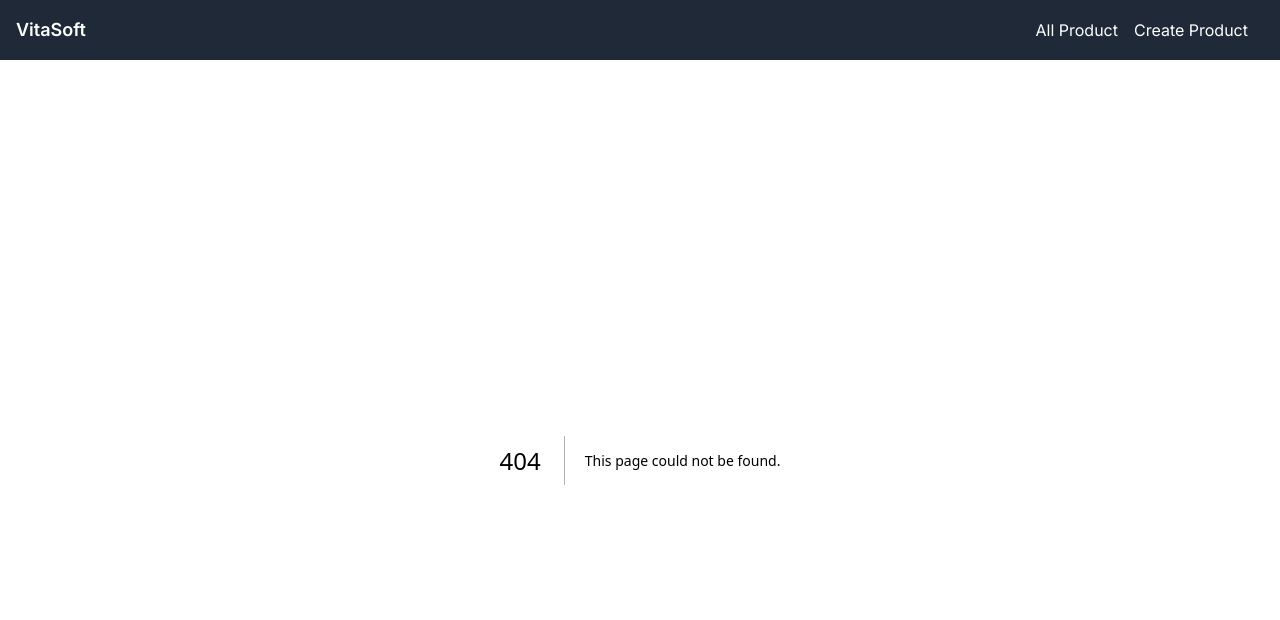
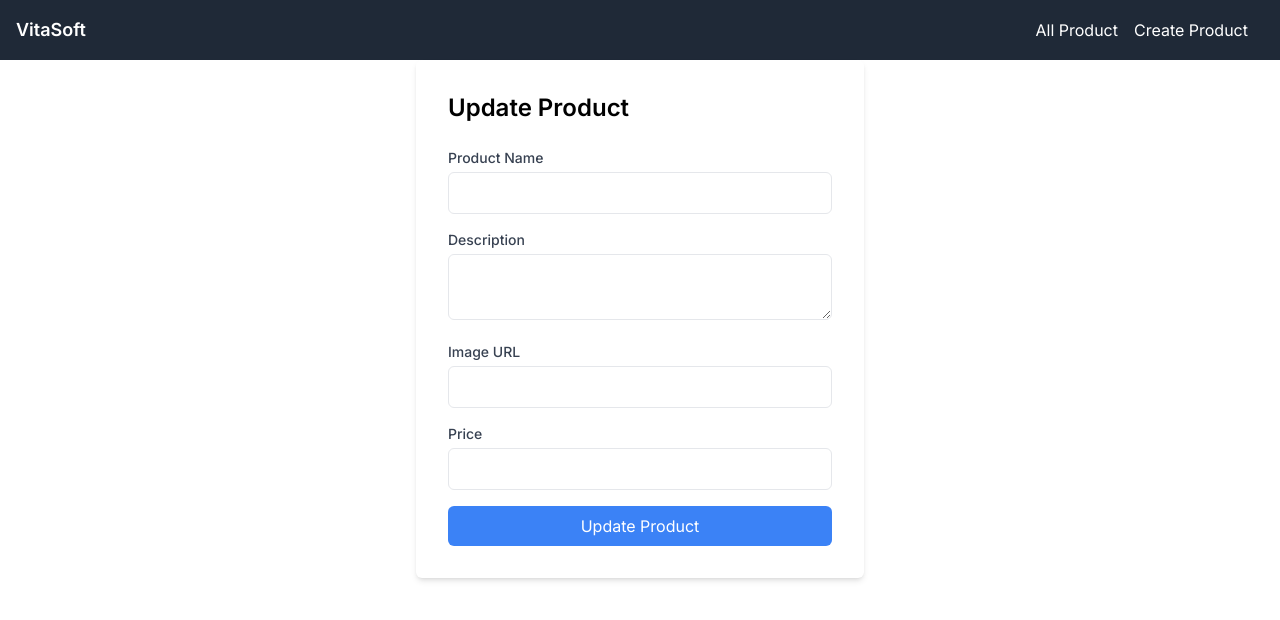
Before and after one commit to shakhawatsalam/vitaSoft-client, a Next.js app: page /product/update-product in a window 1280 px wide. Before the commit this address had no page. Shown: the top 620 px of the page. Built offline with nearby package versions, Linux system fonts and the light colour scheme.

Commit message:
create product and update  product forme created

```diff
--- a/next.config.mjs
+++ b/next.config.mjs
@@ -1,4 +1,22 @@
 /** @type {import('next').NextConfig} */
-const nextConfig = {};
+const nextConfig = {
+  reactStrictMode: true,
+  images: {
+    remotePatterns: [
+      {
+        protocol: "https",
+        hostname: "images.unsplash.com",
+      },
+      {
+        protocol: "https",
+        hostname: "hydeparkwinterwonderland.com",
+      },
+      {
+        protocol: "https",
+        hostname: "wembleypark.com",
+      },
+    ],
+  },
+};
 
 export default nextConfig;
--- a/src/app/page.tsx
+++ b/src/app/page.tsx
@@ -1,7 +1,13 @@
-
+import ProductCard from "@/components/ProductCard";
 
 export default function Home() {
-  return <main>
-
-  </main>;
+  return (
+    <main>
+      <div className='grid sm:grid-cols-2 lg:grid-cols-4 gap-5 place-content-center mt-10'>
+        <ProductCard></ProductCard>
+        <ProductCard></ProductCard>
+        <ProductCard></ProductCard>
+      </div>
+    </main>
+  );
 }
--- a/src/app/product/create-product/page.tsx
+++ b/src/app/product/create-product/page.tsx
@@ -1,7 +1,12 @@
+import CreateProductForm from "@/components/CreateProductForm";
 import React from "react";
 
 const CreateProductPage = () => {
-  return <div>CreateProduct Page Main</div>;
+  return (
+    <div>
+      <CreateProductForm></CreateProductForm>
+    </div>
+  );
 };
 
 export default CreateProductPage;
--- /dev/null
+++ b/src/app/product/update-product/page.tsx
@@ -0,0 +1,12 @@
+import UpdateProductForm from "@/components/UpdateProductForm";
+import React from "react";
+
+const page = () => {
+  return (
+    <div>
+      <UpdateProductForm></UpdateProductForm>
+    </div>
+  );
+};
+
+export default page;
--- /dev/null
+++ b/src/components/CreateProductForm.tsx
@@ -0,0 +1,109 @@
+"use client";
+
+import { useState } from "react";
+
+const CreateProductForm = () => {
+  const [productData, setProductData] = useState({
+    name: "",
+    description: "",
+    imageUrl: "",
+    price: "",
+  });
+
+  const handleChange = (e: any) => {
+    const { name, value } = e.target;
+    setProductData({
+      ...productData,
+      [name]: value,
+    });
+  };
+
+  const handleSubmit = (e: any) => {
+    e.preventDefault();
+    // Implement your logic to handle form submission
+    console.log("Product Data:", productData);
+    // You can send the data to an API or perform other actions here
+  };
+
+  return (
+    <div className='max-w-md mx-auto bg-white p-8 shadow-md rounded-md'>
+      <h2 className='text-2xl font-semibold mb-6'>Create Product</h2>
+      <form onSubmit={handleSubmit}>
+        <div className='mb-4'>
+          <label
+            htmlFor='name'
+            className='block text-sm font-medium text-gray-700'>
+            Product Name
+          </label>
+          <input
+            type='text'
+            id='name'
+            name='name'
+            value={productData.name}
+            onChange={handleChange}
+            className='mt-1 p-2 w-full border rounded-md focus:outline-none focus:ring focus:border-blue-300'
+            required
+          />
+        </div>
+
+        <div className='mb-4'>
+          <label
+            htmlFor='description'
+            className='block text-sm font-medium text-gray-700'>
+            Description
+          </label>
+          <textarea
+            id='description'
+            name='description'
+            value={productData.description}
+            onChange={handleChange}
+            className='mt-1 p-2 w-full border rounded-md focus:outline-none focus:ring focus:border-blue-300'
+            // rows='3'
+            required></textarea>
+        </div>
+
+        <div className='mb-4'>
+          <label
+            htmlFor='imageUrl'
+            className='block text-sm font-medium text-gray-700'>
+            Image URL
+          </label>
+          <input
+            type='url'
+            id='imageUrl'
+            name='imageUrl'
+            value={productData.imageUrl}
+            onChange={handleChange}
+            className='mt-1 p-2 w-full border rounded-md focus:outline-none focus:ring focus:border-blue-300'
+            required
+          />
+        </div>
+
+        <div className='mb-4'>
+          <label
+            htmlFor='price'
+            className='block text-sm font-medium text-gray-700'>
+            Price
+          </label>
+          <input
+            type='number'
+            id='price'
+            name='price'
+            value={productData.price}
+            onChange={handleChange}
+            className='mt-1 p-2 w-full border rounded-md focus:outline-none focus:ring focus:border-blue-300'
+            required
+          />
+        </div>
+
+        <button
+          type='submit'
+          className='w-full bg-blue-500 text-white p-2 rounded-md hover:bg-blue-700 focus:outline-none focus:ring focus:border-blue-300'>
+          Create Product
+        </button>
+      </form>
+    </div>
+  );
+};
+
+export default CreateProductForm;
--- /dev/null
+++ b/src/components/ProductCard.tsx
@@ -0,0 +1,38 @@
+// components/ProductCard.js
+
+import Image from "next/image";
+import Link from "next/link";
+
+const ProductCard = () => {
+  return (
+    <div className='max-w-xs mx-auto bg-white shadow-md rounded-md overflow-hidden'>
+      <div className='relative aspect-w-3 aspect-h-4'>
+        <Image
+          src={
+            "https://images.unsplash.com/photo-1697462248006-662f35b913ef?q=80&w=2070&auto=format&fit=crop&ixlib=rb-4.0.3&ixid=M3wxMjA3fDB8MHxwaG90by1wYWdlfHx8fGVufDB8fHx8fA%3D%3Dhttps://images.unsplash.com/photo-1697462248006-662f35b913ef?q=80&w=2070&auto=format&fit=crop&ixlib=rb-4.0.3&ixid=M3wxMjA3fDB8MHxwaG90by1wYWdlfHx8fGVufDB8fHx8fA%3D%3D"
+          }
+          alt=''
+          className='rounded-t-md'
+          width={200}
+          height={200}
+        />
+      </div>
+
+      <div className='p-4'>
+        <h2 className='text-gray-900 font-semibold text-lg'>name</h2>
+        <p className='mt-2 text-gray-700'>$price</p>
+      </div>
+
+      <div className='flex justify-between space-x-2 p-4'>
+        <Link  className='text-blue-500 hover:underline' href='/product/update-product'>
+          Update
+        </Link>
+        <Link className='text-red-500 hover:underline' href='#'>
+          Delete
+        </Link>
+      </div>
+    </div>
+  );
+};
+
+export default ProductCard;
--- /dev/null
+++ b/src/components/UpdateProductForm.tsx
@@ -0,0 +1,116 @@
+"use client";
+
+import { useState } from "react";
+
+const UpdateProductForm = () =>
+  //     { initialData,
+  //   onUpdate,
+  // }: {
+  //   initialData: any;
+  //   onUpdate: any;
+  //     }
+  {
+    //   const [productData, setProductData] = useState(initialData);
+    const [productData, setProductData] = useState({
+      name: "",
+      description: "",
+      imageUrl: "",
+      price: "",
+    });
+
+    const handleChange = (e: any) => {
+      const { name, value } = e.target;
+
+      // setProductData({
+      //   ...productData,
+      //   [name]: value,
+      // });
+    };
+
+    const handleSubmit = (e: any) => {
+      e.preventDefault();
+      // Implement your logic to handle form submission
+      // onUpdate(productData);
+    };
+
+    return (
+      <div className='max-w-md mx-auto bg-white p-8 shadow-md rounded-md'>
+        <h2 className='text-2xl font-semibold mb-6'>Update Product</h2>
+        <form onSubmit={handleSubmit}>
+          <div className='mb-4'>
+            <label
+              htmlFor='name'
+              className='block text-sm font-medium text-gray-700'>
+              Product Name
+            </label>
+            <input
+              type='text'
+              id='name'
+              name='name'
+              value={productData.name}
+              onChange={handleChange}
+              className='mt-1 p-2 w-full border rounded-md focus:outline-none focus:ring focus:border-blue-300'
+              required
+            />
+          </div>
+
+          <div className='mb-4'>
+            <label
+              htmlFor='description'
+              className='block text-sm font-medium text-gray-700'>
+              Description
+            </label>
+            <textarea
+              id='description'
+              name='description'
+              value={productData.description}
+              onChange={handleChange}
+              className='mt-1 p-2 w-full border rounded-md focus:outline-none focus:ring focus:border-blue-300'
+              required></textarea>
+          </div>
+
+          <div className='mb-4'>
+            <label
+              htmlFor='imageUrl'
+              className='block text-sm font-medium text-gray-700'>
+              Image URL
+            </label>
+            <input
+              type='url'
+              id='imageUrl'
+              name='imageUrl'
+              value={productData.imageUrl}
+              onChange={handleChange}
+              className='mt-1 p-2 w-full border rounded-md focus:outline-none focus:ring focus:border-blue-300'
+              required
+            />
+          </div>
+
+          <div className='mb-4'>
+            <label
+              htmlFor='price'
+              className='block text-sm font-medium text-gray-700'>
+              Price
+            </label>
+            <input
+              type='number'
+              id='price'
+              name='price'
+              value={productData.price}
+              onChange={handleChange}
+              className='mt-1 p-2 w-full border rounded-md focus:outline-none focus:ring focus:border-blue-300'
+              required
+            />
+          </div>
+
+          <button
+            type='submit'
+            className='w-full bg-blue-500 text-white p-2 rounded-md hover:bg-blue-700 focus:outline-none focus:ring focus:border-blue-300'>
+            Update Product
+          </button>
+        </form>
+      </div>
+    );
+  };
+
+export default UpdateProductForm;
```
